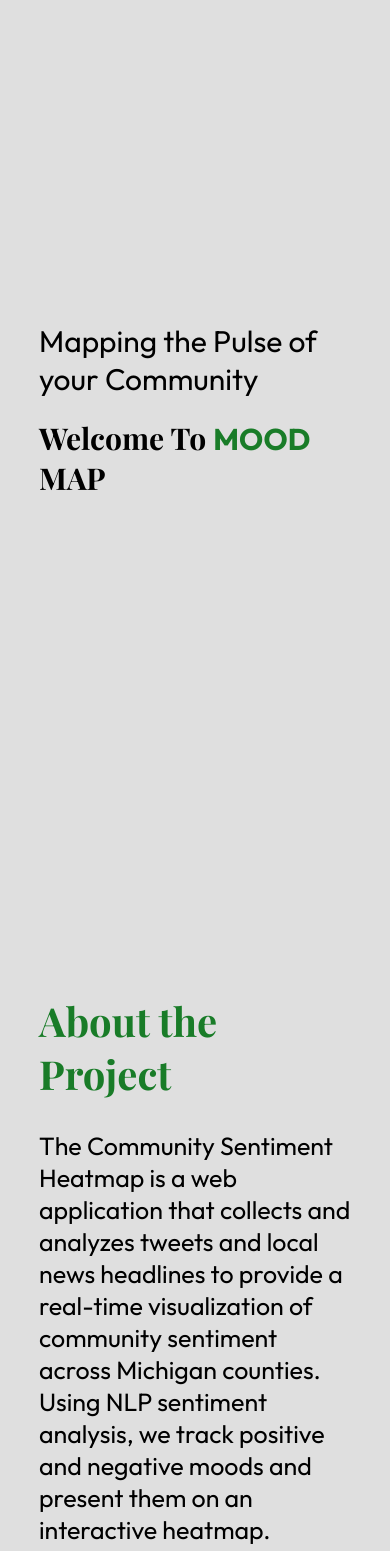
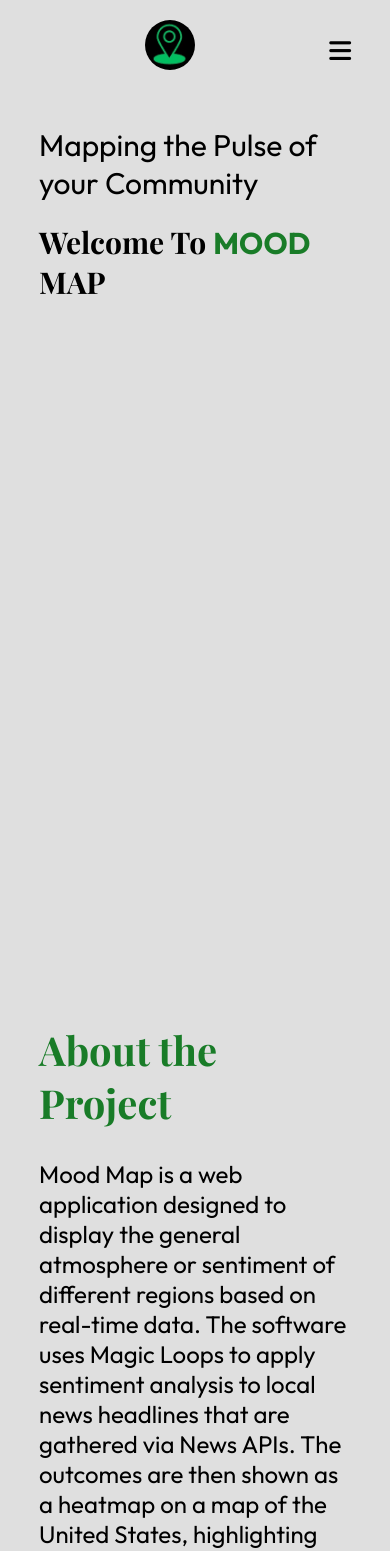
Before and after one commit to Mo-muneeb123/mhacksProject, a React (Vite) app: page / in a window 390 px wide. Shown: the top 1551 px of the page. Built offline with nearby package versions, Linux system fonts and the light colour scheme.

Commit message:
fromtend done

```diff
--- a/index.html
+++ b/index.html
@@ -6,43 +6,10 @@
     <title>MoodMap</title>
     <link href="https://fonts.googleapis.com/css2?family=Outfit:wght@400;700&family=Playfair+Display:wght@700&display=swap" rel="stylesheet">
     <script src="https://kit.fontawesome.com/5b6f105626.js" crossorigin="anonymous"></script>
-    <script>
-        var sidemenu = document.getElementById("sidemenu");
 
-        function openmenu(){
-            sidemenu.style.right = "0";
-        }
-        function closemenu(){
-            sidemenu.style.right = "-200px";
-        }
-    </script>
   </head>
   <body>
     <div id="root"></div>
     <script type="module" src="/src/main.jsx"></script>
   </body>
 </html>
-
-<!-- <!DOCTYPE html>
-<html lang="en">
-<head>
-    <meta charset="UTF-8">
-    <meta http-equiv="X-UA-Compatible" content="IE=edge">
-    <meta name="viewport" content="width=device-width, initial-scale=1.0">
-    <title>Community Sentiment Heatmap</title>
-    <link rel="stylesheet" href="styles.css">
-    <link href="https://fonts.googleapis.com/css2?family=Outfit:wght@400;700&family=Playfair+Display:wght@700&display=swap" rel="stylesheet">
-
-</head>
-
-
-
-
-
-
-
-
-
-
-</body>
-</html> -->
--- a/src/About.jsx
+++ b/src/About.jsx
@@ -12,11 +12,9 @@ const About = () => {
           <div className="about-col-2">
             <h1 className="sub-title">About the Project</h1>
             <p className="font-size">
-              The Community Sentiment Heatmap is a web application that collects and analyzes tweets and local news headlines to provide a real-time visualization of community sentiment across Michigan counties. Using NLP sentiment analysis, we track positive and negative moods and present them on an interactive heatmap.
+            Mood Map is a web application designed to display the general atmosphere or sentiment of different regions based on real-time data. The software uses Magic Loops to apply sentiment analysis to local news headlines that are gathered via News APIs. The outcomes are then shown as a heatmap on a map of the United States, highlighting places with different levels of a positive, negative, or neutral attitude. This makes it possible for users to track geographic changes in public mood, which makes it an effective tool for monitoring how communities are responding to recent events, regional advancements, or general societal trends. Our aim is to help local authorities and organizations better understand the community's emotional state and respond accordingly to issues or celebrations.
             </p>
-            <p className="font-size">
-              Our aim is to help local authorities and organizations better understand the community's emotional state and respond accordingly to issues or celebrations.
-            </p>
+
           </div>
         </div>
       </div>
--- a/src/Contact.jsx
+++ b/src/Contact.jsx
@@ -15,6 +15,9 @@ const Contact = () => {
                     <i className="fa-solid fa-phone"></i>
                     <a href="tel:123-456-7890" target="_blank" rel="noopener noreferrer">123-456-7890</a>
                 </p>
+                <p>
+                Copyright @ 2024 MoodMap Inc. All rights reserved.
+                </p>
             </div>
         </div>
     </div>
--- a/src/Home.jsx
+++ b/src/Home.jsx
@@ -1,17 +1,23 @@
 import React from 'react'
 import { Link } from 'react-router-dom';
+import banner2 from './assets/Images/banner2.png'
+import { openmenu, closemenu } from './utils/util';
 
 const Home = () => {
   return (
     <div id="header">
     <div className="container">
       <nav>
+        <img src={banner2} className="logo"/>
         <ul id="sidemenu">
           <li><a href="#header">Home</a></li>
           <li><a href="#about">About</a></li>
-          <li><a href="#Heatmap">Heatmap</a></li>
+          <li><a href="#map">Heatmap</a></li>
           <li><a href="#contact">Contact</a></li>
+
+          <i className="fa-solid fa-xmark" onClick={closemenu}></i>
         </ul>
+          <i className="fa-solid fa-bars" onClick={openmenu}></i>
       </nav>
       <div className="header-text">
         <p>Mapping the Pulse of your Community</p>
--- a/src/index.css
+++ b/src/index.css
@@ -27,8 +27,6 @@ body {
   background-position: right 120px bottom 190px;
   background-repeat: no-repeat;
   background-size: auto 50%;
-
-
 }
 
 .container {
@@ -91,6 +89,18 @@ nav ul li a:hover::after {
   color: #000; /* Controls the color of the subheading */
 }
 
+.logo {
+  width: 50px;
+  position: absolute;
+  left: 145px;
+  top: 20px;
+  object-fit: cover;
+  border-radius: 50%;
+  height: 50px;
+}
+
+
+
 
 /* About Section */
 #about {
@@ -120,6 +130,8 @@ nav ul li a:hover::after {
   padding-left: 0;
   margin-top: 20px;
 }
+.about-col-2 p {
+  font-size: 1.5rem; }
 
 .sub-title {
   font-size: 60px;
@@ -198,13 +210,21 @@ nav ul li a:hover::after {
 }
 
 
-/* CSS for mobile */
+
+nav .fa-solid{
+  display: none;
+}
+
+
 @media only screen and (max-width: 600px) {
   #header {
       background-image: none;
   }
+  .container{
+      padding-top: 10%;
+  }
   .header-text {
-      margin-top: 100%;
+      margin-top: 20%; /* Reduce the margin to avoid pushing text down */
       font-size: 16px;
   }
   .header-text h1 {
@@ -229,17 +249,36 @@ nav ul li a:hover::after {
       display: block;
       margin: 25px;
   }
-  .sub-title {
+  nav ul .fa-solid{
+      position: absolute;
+      top: 25px;
+      left: 25px;
+      cursor: pointer;
+
+  }
+  .sub-title{
       font-size: 40px;
   }
-  .about-col-1, .about-col-2 {
+  .about-col-1, .about-col-2{
       flex-basis: 100%;
+
   }
-  .about-col-1 {
+  .about-col-1{
       margin-bottom: 40px;
   }
+  .about-col-2{
+      font-size: 14px;
+  }
+  .tab-links{
+      font-size: 16px;
+      margin-right: 20px;
+
+  }
+  .work-list {
+      grid-template-columns: 1fr;
+  }
+  .contact-left{
+      margin-left: 50px;
+
+  }
 }
-
-.font-size {
-  font-size: 25px;
-}
--- /dev/null
+++ b/src/utils/util.js
@@ -0,0 +1,9 @@
+
+export function openmenu(){
+            var sidemenu = document.getElementById("sidemenu");
+            sidemenu.style.right = "0";
+        }
+export function closemenu(){
+            var sidemenu = document.getElementById("sidemenu");
+            sidemenu.style.right = "-200px";
+        }
```
Also changed, not shown: src/assets/Images/banner2.png (added).
